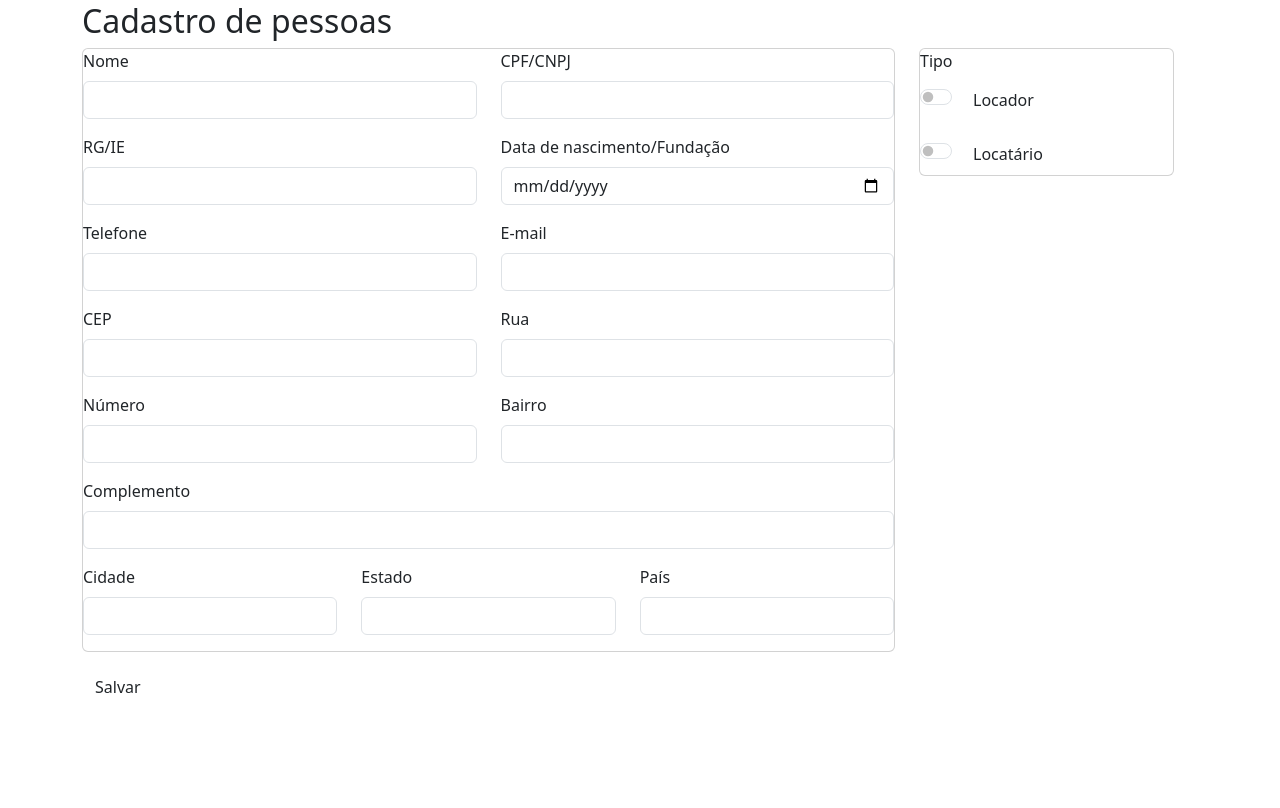
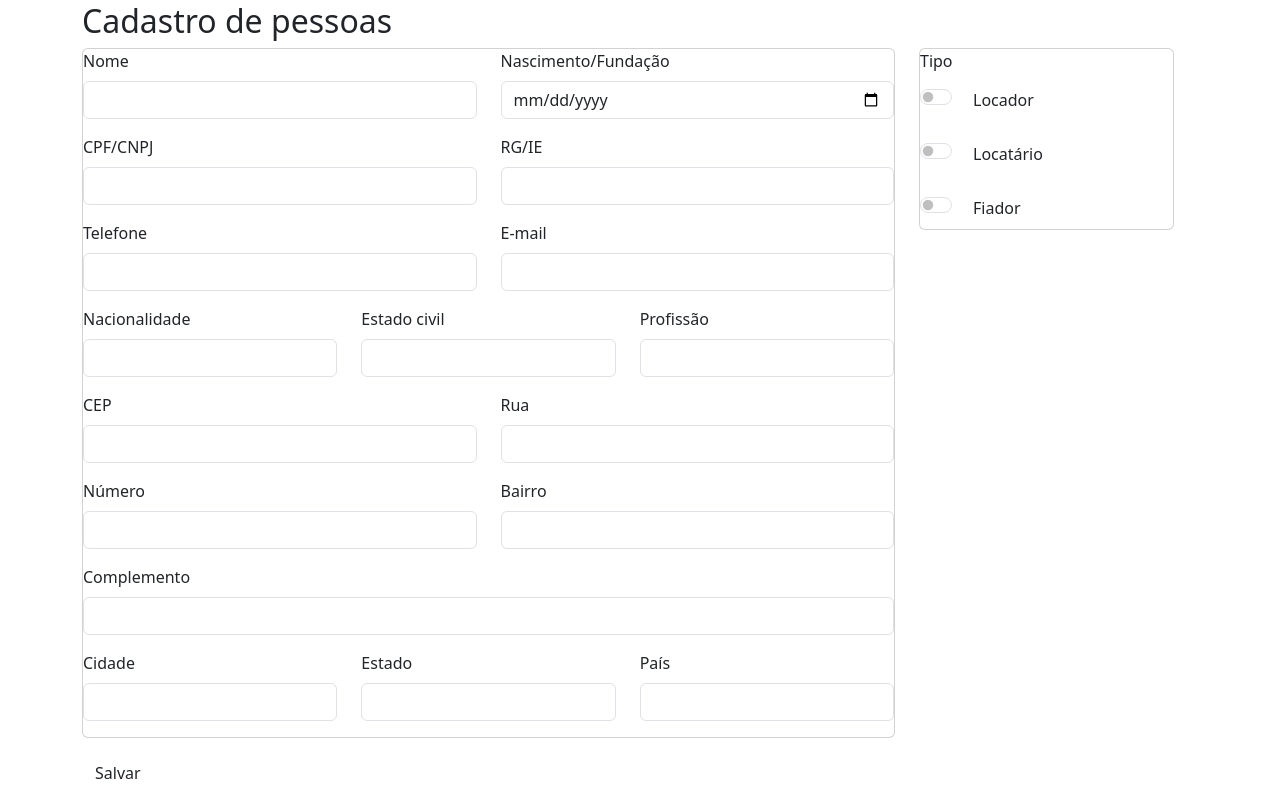
Before and after one commit to brunounky/PI-4sem-KeyControl, a PHP site: page /cadastro_pessoa.php in a window 1280 px wide. Shown: the part 113-921 px from the top of the page. Before the commit the page ends 806 px from the top, so only its background shows below. Run offline with PHP 8.4, Linux system fonts and the light colour scheme; grey boxes are pictures that could not be loaded.

Commit message:
inclusão de novos campos

```diff
--- a/KeyControl/projeto/views/cadastro_pessoa.php
+++ b/KeyControl/projeto/views/cadastro_pessoa.php
@@ -38,27 +38,58 @@
                   <div class="col-sm-6">
                     <label for="nome" class="mb-2">Nome</label>
                     <input class="form-control mb-3" type="text" name="nome" id="nome" required>
+                    <label for="cpf_cnpj" class="mb-2">CPF/CNPJ</label>
+                    <input class="form-control mb-3" type="number" name="cpf_cnpj" id="cpf_cnpj" required>
+                    <label for="telefone" class="mb-2">Telefone</label>
+                    <input class="form-control mb-3" type="number" name="telefone" id="numero" required>
+                  </div>
+
+                  <div class="col-sm-6">
+                    <label for="data_nasc_fund" class="mb-2">Nascimento/Fundação</label>
+                    <input class="form-control mb-3" type="date" name="data_nasc_fund" id="data_nasc_fund" required>
                     <label for="rg_ie" class="mb-2">RG/IE</label>
                     <input class="form-control mb-3" type="number" name="rg_ie" id="rg_ie" required>
-                    <label for="telefone" class="mb-2">Telefone</label>
-                    <input class="form-control mb-3" type="number" name="telefone" id="numero" required>
+                    <label for="email" class="mb-2">E-mail</label>
+                    <input class="form-control mb-3" type="text" name="email" id="email" required>
+                  </div>
+
+                </div>
+                <div class="row">
+
+                  <div class="col-sm-4">
+                      <label for="nacionalidade" class="mb-2">Nacionalidade</label>
+                      <input class="form-control mb-3" type="text" name="nacionalidade" id="nacionalidade" required>
+                    </div>
+                    <div class="col-sm-4">
+                      <label for="civil" class="mb-2">Estado civil</label>
+                      <input class="form-control mb-3" type="text" name="civil" id="civil" required>
+                    </div>
+                    <div class="col-sm-4">
+                      <label for="profissao" class="mb-2">Profissão</label>
+                      <input class="form-control mb-3" type="text" name="profissao" id="profissao" required>
+                    </div>
+
+                </div>
+
+                <div class="row">
+
+                  <div class="col-sm-6">
+
                     <label for="cep" class="mb-2">CEP</label>
                     <input class="form-control mb-3" type="text" name="cep" id="cep" required>
                     <label for="numero" class="mb-2">Número</label>
                     <input class="form-control mb-3" type="number" name="numero" id="numero" required>
                   </div>
+
+
+
                   <div class="col-sm-6">
-                    <label for="cpf_cnpj" class="mb-2">CPF/CNPJ</label>
-                    <input class="form-control mb-3" type="number" name="cpf_cnpj" id="cpf_cnpj" required>
-                    <label for="data_nasc_fund" class="mb-2">Data de nascimento/Fundação</label>
-                    <input class="form-control mb-3" type="date" name="data_nasc_fund" id="data_nasc_fund" required>
-                    <label for="email" class="mb-2">E-mail</label>
-                    <input class="form-control mb-3" type="text" name="email" id="email" required>
                     <label for="rua" class="mb-2">Rua</label>
                     <input class="form-control mb-3" type="text" name="rua" id="rua" required>
                     <label for="bairro" class="mb-2">Bairro</label>
                     <input class="form-control mb-3" type="text" name="bairro" id="bairro" required>
                   </div>
+
                   <div class="col-sm-12">
                     <label for="complemento" class="mb-2">Complemento</label>
                     <input class="form-control mb-3" type="text" name="complemento" id="complemento" required>
@@ -87,9 +118,13 @@
                   <input class="form-check-input mt-2" type="checkbox" id="locador" name="locador">
                   <a class="btn btn_custom form-check-label" for="locador">Locador</a>
                 </div>
-                <div class="form-check form-switch">
+                <div class="form-check form-switch mb-3">
                   <input class="form-check-input mt-2" type="checkbox" id="locatario" name="locatario">
                   <a class="btn btn_custom form-check-label" for="locatario">Locatário</a>
+                </div>
+                <div class="form-check form-switch">
+                  <input class="form-check-input mt-2" type="checkbox" id="fiador" name="fiador">
+                  <a class="btn btn_custom form-check-label" for="fiador">Fiador</a>
                 </div>
               </div>
             </div>
```
Also changed, not shown: KeyControl/projeto/views/dashboard.php (+11 -12 lines).
